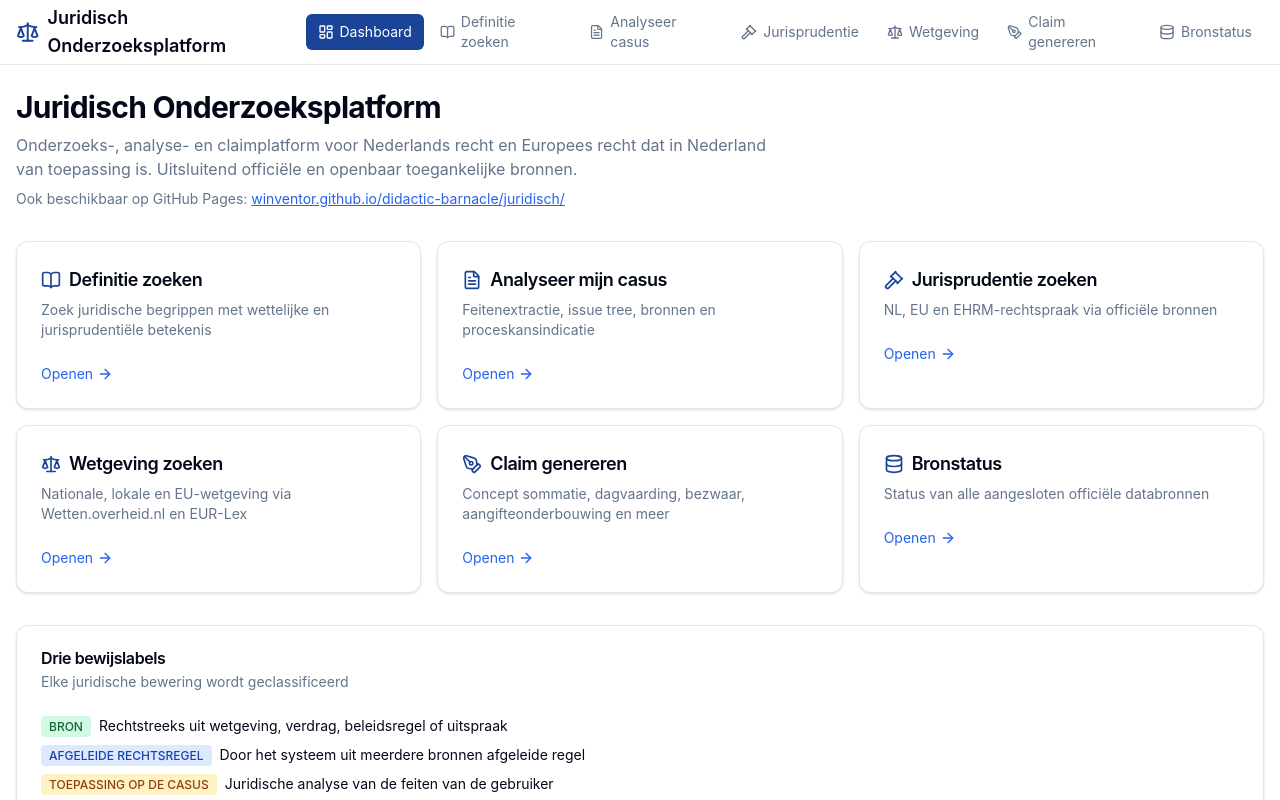
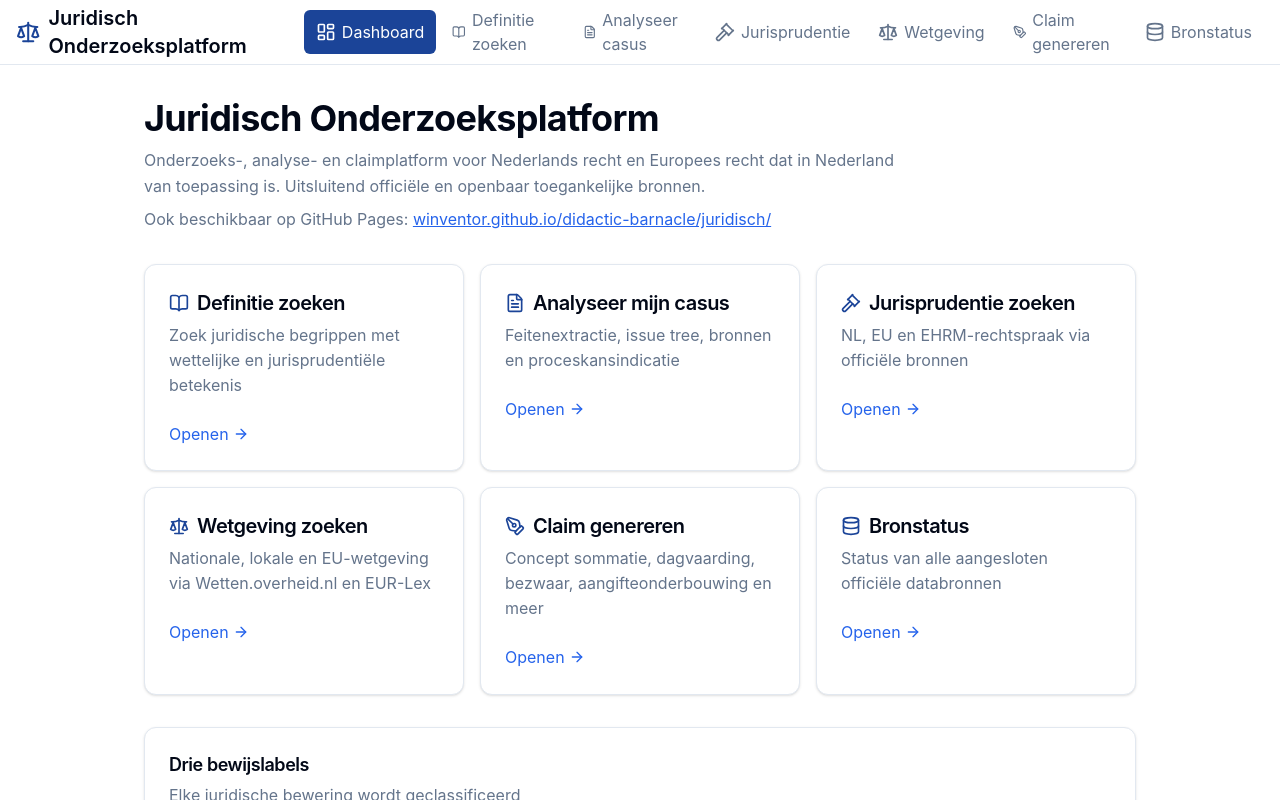
Before and after one commit to Winventor/didactic-barnacle, a Next.js app: page /juridisch in a window 1280 px wide. Shown: the top 800 px of the page. Built offline with nearby package versions, Linux system fonts and the light colour scheme.

Commit message:
Increase juridisch platform typography for readability
Raise base font size to 18px, enlarge headings, nav, labels, and form text
so content is easier to read on GitHub Pages and desktop.

Co-authored-by: Winventor <Winventor@users.noreply.github.com>

```diff
--- a/src/app/juridisch/layout.tsx
+++ b/src/app/juridisch/layout.tsx
@@ -13,7 +13,7 @@ export default function JuridischLayout({ children }: { children: React.ReactNod
   return (
     <div className="juridisch-theme min-h-screen bg-background">
       <JuridischHeader />
-      <main className="container mx-auto px-4 py-6 space-y-6">
+      <main className="container mx-auto max-w-5xl px-4 py-8 space-y-7">
         {children}
         <LegalDisclaimer />
       </main>
--- a/src/app/juridisch/theme.css
+++ b/src/app/juridisch/theme.css
@@ -3,6 +3,8 @@
   --legal-accent: 45 90% 50%;
   --legal-muted: 220 15% 95%;
   --legal-border: 220 20% 88%;
+  font-size: 18px;
+  line-height: 1.6;
 }
 
 .dark .juridisch-theme {
@@ -12,12 +14,70 @@
   --legal-border: 220 15% 25%;
 }
 
+.juridisch-theme h1 {
+  font-size: 2rem;
+  line-height: 1.25;
+  letter-spacing: -0.02em;
+}
+
+.juridisch-theme h2 {
+  font-size: 1.375rem;
+  line-height: 1.35;
+}
+
+.juridisch-theme h3 {
+  font-size: 1.125rem;
+  line-height: 1.4;
+}
+
+.juridisch-theme p,
+.juridisch-theme li,
+.juridisch-theme label,
+.juridisch-theme textarea,
+.juridisch-theme input,
+.juridisch-theme select,
+.juridisch-theme button {
+  font-size: 1rem;
+}
+
+.juridisch-theme .text-xs {
+  font-size: 0.875rem !important;
+  line-height: 1.4;
+}
+
+.juridisch-theme .text-sm {
+  font-size: 1rem !important;
+  line-height: 1.55;
+}
+
+.juridisch-theme .text-lg {
+  font-size: 1.25rem !important;
+}
+
+.juridisch-theme .text-2xl {
+  font-size: 1.75rem !important;
+  line-height: 1.3;
+}
+
+.juridisch-theme .text-3xl {
+  font-size: 2.25rem !important;
+  line-height: 1.2;
+}
+
+.juridisch-theme textarea,
+.juridisch-theme input,
+.juridisch-theme select {
+  line-height: 1.5;
+  padding-top: 0.65rem;
+  padding-bottom: 0.65rem;
+}
+
 .label-bron {
   display: inline-flex;
   align-items: center;
   border-radius: 0.25rem;
-  padding: 0.125rem 0.5rem;
-  font-size: 0.75rem;
+  padding: 0.2rem 0.55rem;
+  font-size: 0.875rem;
   font-weight: 500;
   background-color: rgb(209 250 229);
   color: rgb(22 101 52);
@@ -32,8 +92,8 @@
   display: inline-flex;
   align-items: center;
   border-radius: 0.25rem;
-  padding: 0.125rem 0.5rem;
-  font-size: 0.75rem;
+  padding: 0.2rem 0.55rem;
+  font-size: 0.875rem;
   font-weight: 500;
   background-color: rgb(219 234 254);
   color: rgb(30 64 175);
@@ -48,8 +108,8 @@
   display: inline-flex;
   align-items: center;
   border-radius: 0.25rem;
-  padding: 0.125rem 0.5rem;
-  font-size: 0.75rem;
+  padding: 0.2rem 0.55rem;
+  font-size: 0.875rem;
   font-weight: 500;
   background-color: rgb(254 243 199);
   color: rgb(146 64 14);
@@ -64,18 +124,19 @@
   border-radius: 0.5rem;
   border: 1px solid hsl(var(--legal-border));
   background-color: hsl(var(--card));
-  padding: 1rem;
+  padding: 1.1rem;
   display: flex;
   flex-direction: column;
-  gap: 0.5rem;
+  gap: 0.6rem;
 }
 
 .legal-warning {
   border-radius: 0.5rem;
   border: 1px solid rgb(252 211 77);
   background-color: rgb(255 251 235);
-  padding: 1rem;
-  font-size: 0.875rem;
+  padding: 1rem 1.1rem;
+  font-size: 1rem;
+  line-height: 1.55;
   color: rgb(120 53 15);
 }
 
@@ -84,3 +145,13 @@
   background-color: rgb(69 26 3 / 0.3);
   color: rgb(252 211 77);
 }
+
+@media (max-width: 640px) {
+  .juridisch-theme {
+    font-size: 17px;
+  }
+
+  .juridisch-theme h1 {
+    font-size: 1.75rem;
+  }
+}
--- a/src/components/juridisch/juridisch-header.tsx
+++ b/src/components/juridisch/juridisch-header.tsx
@@ -31,8 +31,8 @@ export function JuridischHeader() {
     <header className="border-b bg-card">
       <div className="container mx-auto px-4">
         <div className="flex h-16 items-center justify-between">
-          <Link href="/juridisch" className="flex items-center gap-2 font-semibold text-lg">
-            <Scale className="h-6 w-6 text-[hsl(var(--legal-primary))]" />
+          <Link href="/juridisch" className="flex items-center gap-2 font-semibold text-xl">
+            <Scale className="h-7 w-7 text-[hsl(var(--legal-primary))]" />
             Juridisch Onderzoeksplatform
           </Link>
           <nav className="hidden md:flex items-center gap-1">
@@ -41,13 +41,13 @@ export function JuridischHeader() {
                 key={href}
                 href={href}
                 className={cn(
-                  "flex items-center gap-1.5 rounded-md px-3 py-2 text-sm transition-colors",
+                  "flex items-center gap-1.5 rounded-md px-3 py-2.5 text-base transition-colors",
                   pathname === href
                     ? "bg-[hsl(var(--legal-primary))] text-white"
                     : "text-muted-foreground hover:bg-muted hover:text-foreground"
                 )}
               >
-                <Icon className="h-4 w-4" />
+                <Icon className="h-5 w-5" />
                 {label}
               </Link>
             ))}
@@ -59,7 +59,7 @@ export function JuridischHeader() {
               key={href}
               href={href}
               className={cn(
-                "whitespace-nowrap rounded-md px-3 py-1.5 text-xs",
+                "whitespace-nowrap rounded-md px-3 py-2 text-sm",
                 pathname === href ? "bg-primary text-primary-foreground" : "bg-muted"
               )}
             >
```
